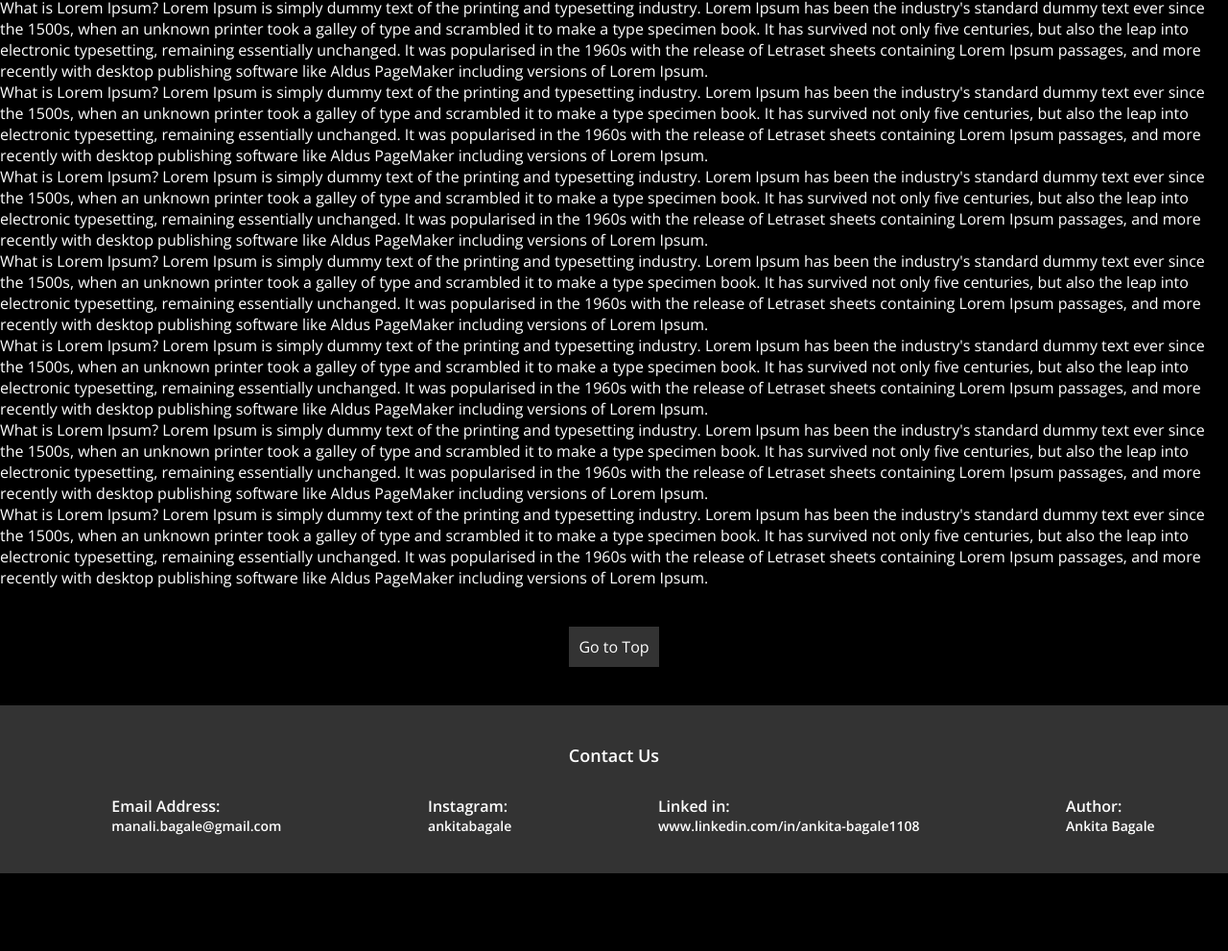
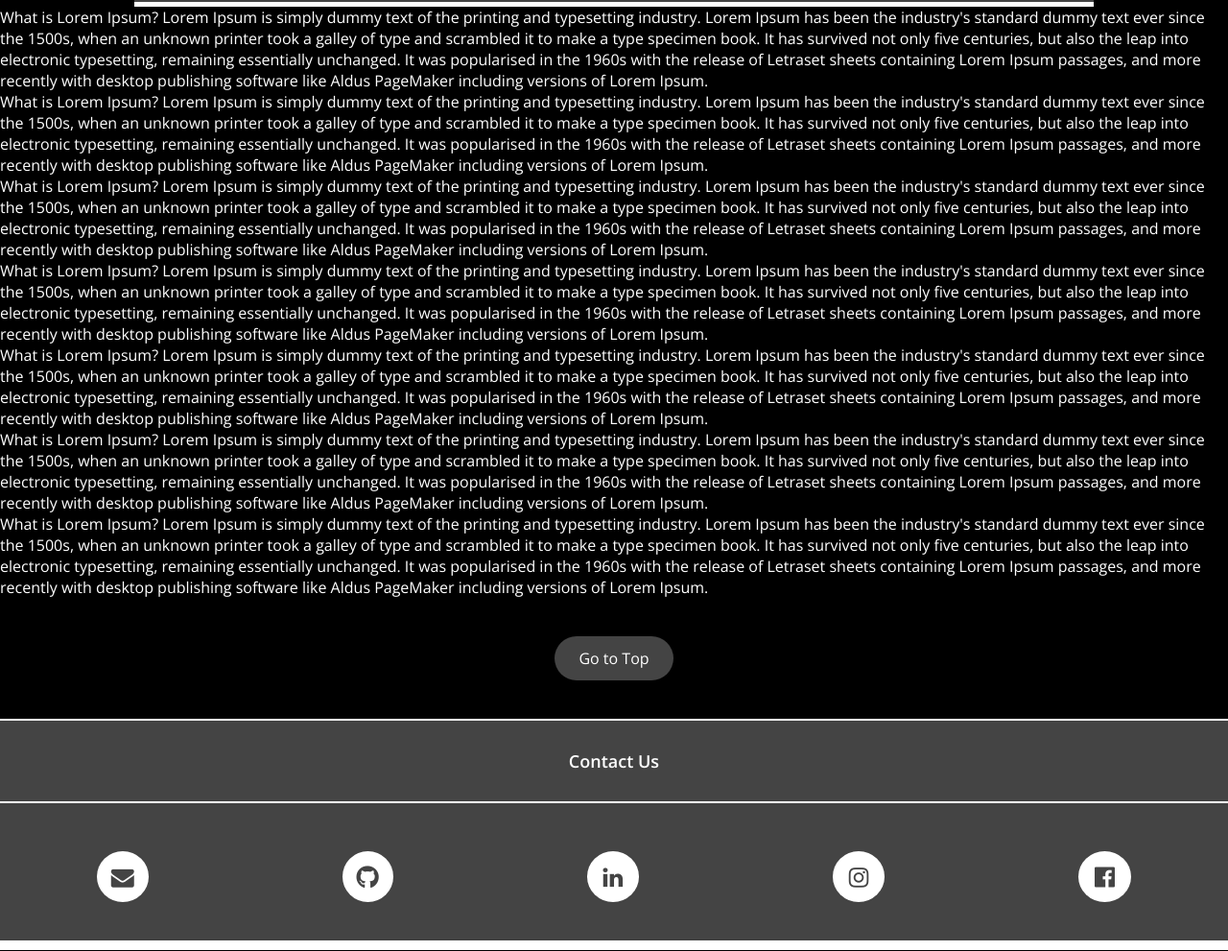
Before and after one commit to AnkitaBagale/AnkitaBagale.Project2, a plain HTML site: page index.html in a window 1280 px wide. Shown: the part 902-1893 px from the top of the page at 96% size. Before the commit the page ends 1812 px from the top, so only its background shows below. Drawn offline with nearby package versions, Linux system fonts and the light colour scheme.

Commit message:
footer styling

```diff
--- a/index.html
+++ b/index.html
@@ -8,6 +8,7 @@
         <meta name="description" content="I am a coder and learner. I am currently lerning Html, css, JS.">
         <meta name="author" content="Ankita Bagale">
         <meta name="theme-color" content="#A9A9A9">
+        <link rel="stylesheet" href="//use.fontawesome.com/releases/v5.0.7/css/all.css">
         <link href="https://fonts.googleapis.com/css2?family=Open+Sans:ital,wght@0,400;0,600;1,400;1,600&display=swap" rel="stylesheet">
         <link rel="stylesheet" href="style.css" type="text/css">
         <link rel="stylesheet" href="https://cdnjs.cloudflare.com/ajax/libs/font-awesome/4.7.0/css/font-awesome.min.css">
@@ -30,10 +31,10 @@
                         <a href="#Menu">Food Menu</a>
                     </li>
                     <li>
-                        <a href="#Videos">Videos</a>
+                        <a href="#Reviews">Reviews</a>
                     </li>
                     <li>
-                        <a href="#Reviews">Reviews</a>
+                        <a href="#Contact">Contact Us</a>
                     </li>
             </ul>
 
@@ -53,7 +54,7 @@
         </nav>
 
 
-        <div class="carousel-textbody center-xy"
+        <div id="About" class="carousel-textbody center-xy"
             <h2 class="text-body">Image SlideShow</h2>
             <p class="text-body">Click on Autoplay on to autoplay the slideshow.<br>
             Click on Autoplay off to turn off autoplay.</p>
@@ -94,7 +95,7 @@
 
             </div>
         </div>
-        <div class="text-body">
+        <div id="Menu" class="text-body">
             <p>
                 What is Lorem Ipsum?
                 Lorem Ipsum is simply dummy text of the printing and typesetting industry.
@@ -159,23 +160,22 @@
         <!-- footer -->
         <div class="goToTopCTA"><a href="#" target="_Top">Go to Top</a></div>
 
-        <footer id="footer-page" class="contact">
+        <footer id="Contact" class="contact">
                 <div class="contact-ankita">
                     <h3 class="title-of-footer">Contact Us</h3>
                     <ul class="list-contacts">
-                        <li><h3 class="label">Email Address:</h3>
-                            <h4 class="contact-id">manali.bagale@gmail.com</h4>
-                        </li>
-                        <li><h3 class="label">Instagram:</h3>
-                            <h4 class="contact-id">ankitabagale</h4>
-                        </li>
-                        <li><h3 class="label">Linked in:</h3>
-                            <h4 class="contact-id">www.linkedin.com/in/ankita-bagale1108</h4>
-                        </li>
-                        <li><h3 class="label">Author:</h3>
-                            <h4 class="contact-id">Ankita Bagale</h4>
-                        </li>
+                        <li><a style="padding: 10px 15px;" class="social-icons" href="mailto:manali.bagale@gmail.com" target="_blank">
+                            <i class="fa fa-envelope" aria-hidden="true"></i></a></li>
+                        <li><a style="padding: 10px 15px;" class="social-icons" href="https://github.com/AnkitaBagale/" target="_blank">
+                            <i class="fab fa-github" aria-hidden="true"></i></a></li>
+                        <li><a style="padding: 10px 17px;" class="social-icons" href="https://www.linkedin.com/in/ankita-bagale1108" target="_blank">
+                            <i class="fa fa-linkedin" aria-hidden="true"></i></a></li>
+                        <li><a style="padding: 10px 17px;" class="social-icons" href="https://www.instagram.com/ankitabagale/" target="_blank">
+                            <i class="fa fa-instagram" aria-hidden="true"></i></a></li>
+                        <li><a style="padding: 10px 17px;" class="social-icons" href="https://www.facebook.com/ankita.bagale/" target="_blank">
+                            <i class="fab fa-facebook-f" aria-hidden="true"></i></a></li>
                     </ul>
+
                 </div>
 
         </footer>
--- a/style.css
+++ b/style.css
@@ -17,6 +17,8 @@ a{
 li {
     list-style-type: none;
 }
+
+/* Styling for navigation header */
 .logo img{
     margin: 0;
     padding: 0;
@@ -41,7 +43,6 @@ nav {
     z-index: 100;
 
 }
-
 
 .Nav-Links{
 display: flex;
@@ -76,6 +77,7 @@ align-items: center;
 .Burger {
     display: none;
 }
+/* styling for search-box */
 form.example input[type=text] {
     padding: 10px;
     font-size: 14px;
@@ -113,13 +115,14 @@ form.example input[type=text] {
     clear: both;
     display: table;
   }
-
+/* styling for main body */
   .mainBody{
   margin: 0 50px 0 50px;
   }
   .center-xy{
       text-align: center;
   }
+  /* styling for carousel */
   .carousel-textbody{
       margin-top: 80px;
   }
@@ -152,6 +155,9 @@ form.example input[type=text] {
       position: relative;
       max-width: 1000px;
       margin: auto;
+      border-top: 5px solid white;
+      border-bottom: 5px solid white;
+      background-color: #444;
 
   }
   .arrow{
@@ -171,9 +177,7 @@ form.example input[type=text] {
   .left{
     right: 0px;
   }
-  /* .slide2, .slide3{
- display: none;
-  } */
+
   .noOfSlide{
       position: absolute;
       top: 10px;
@@ -199,52 +203,71 @@ form.example input[type=text] {
     background-color:white;
   }
 
-  /* Fading animation */
+  /* Fading animation for carousel slides */
  .fade {
     animation-name: fade;
     animation-duration: 1.5s;
   }
+  @keyframes fade {
+    from {opacity: .4}
+    to {opacity: 1}
+  }
 
+  /* styling for footer */
     .contact{
     min-height: 150px;
-    background-color:rgb(255, 255, 255,0.2);
+    background-color: #444;
     }
-.contact-ankita{
 
-    padding: 40px 0px;
-}
-.list-contacts{
-    display: flex;
-    width:100%;
-    justify-content: space-around;
-    list-style-type: none;
-
-}
-.label{
-    font-size: 16px;
-}
-.contact-id{
-    font-size: 14px;
-}
     .title-of-footer{
     font-size: 18px;
     text-align: center;
     padding-bottom: 30px;
-
+    padding-top: 30px;
+    margin-bottom: 10px;
+    width: 100%;
+    border-bottom: 2px solid white;
+    border-top: 2px solid white;
     }
 
+    .list-contacts{
+        display: flex;
+        justify-content: space-around;
+        width: 100%;
+        padding: 0px;
+        padding-bottom: 50px;
+        padding-top: 50px;
+        border-bottom: 10px solid white;
+        margin-bottom: 1px;
+    }
+    .social-icons{
+        background-color: white;
+        font-size: 24px;
+        border:none;
+        color: #444;
+        border-radius: 50%;
+    }
+
+    .list-contacts a:hover{
+        background-color: black;
+        color: white;
+    }
+
+
+ /* styling for go to top CTA */
 .goToTopCTA a {
-background-color: rgb(255, 255, 255,0.2);
+    background-color:#444;
     text-decoration: none;
     color: white;
     display: inline-block;
-padding: 10px;
     font-size: 16px;
+    border: none;
+    border-radius: 25px;
+    padding: 12px 25px;
 }
-.goToTopCTA a:hover{
+.goToTopCTA a:hover, a:active{
    border: 2px solid white;
-   padding: 8px;
-   background-color: black;
+   padding: 10px 25px;
 }
 .goToTopCTA{
 text-align: center;
@@ -252,18 +275,16 @@ margin-top: 40px;
 margin-bottom: 40px;
 }
 
-@keyframes fade {
-    from {opacity: .4}
-    to {opacity: 1}
-  }
 
-
+/* styling for navigation header in Medium device view */
 @media screen and (max-width:1024px){
     .Nav-Links{
     width: 60%;
     }
 }
 
+
+/* styling for small device */
 @media screen and (max-width:768px){
 
     body{
@@ -273,6 +294,7 @@ margin-bottom: 40px;
         margin-left: 20px;
         margin-right: 20px;
     }
+    /* styling for navigation header in small device*/
     .Nav-Links{
         position: absolute;
         right: 0px;
@@ -317,11 +339,12 @@ margin-bottom: 40px;
         transform: rotate(45deg) translate(-5px, -5px);;
     }
 
+    /* styling for search box in small device */
     .example{
        position: relative;
        left: 30px;
     }
-
+    /* styling for carousel  arrow in small device */
     .arrow{
         font-size: 20px;
         position: absolute;
@@ -329,24 +352,4 @@ margin-bottom: 40px;
     }
 
 
-    .list-contacts{
-            display: flex;
-            flex-direction: column;
-            margin: 0px;
-            padding: 15px 20px;
-            text-align: center;
 }
-    .list-contacts h4{
-            margin-bottom: 20px;
-        }
-    .contact-ankita{
-
-            padding: 0px 0px;
-        }
-    .title-of-footer{
-            text-align: center;
-            padding: 35px 20px 10px 20px;
-
-        }
-
-}
```
Lines whose indentation alone changed are shown as unchanged.
